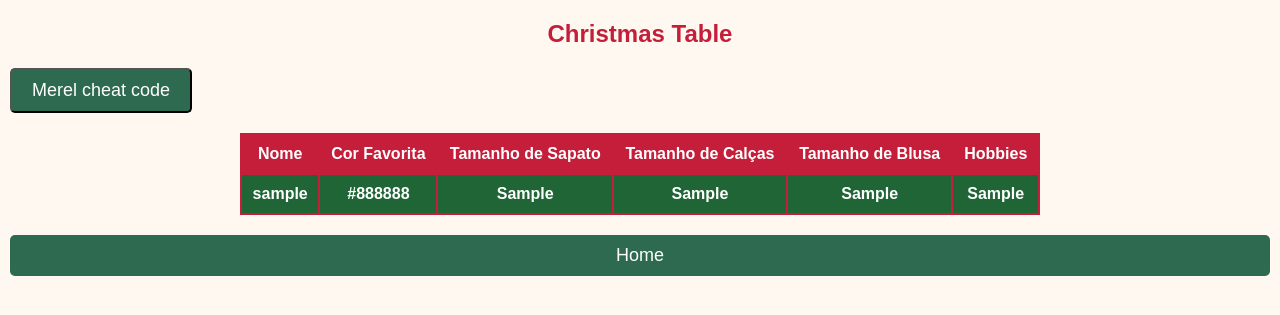
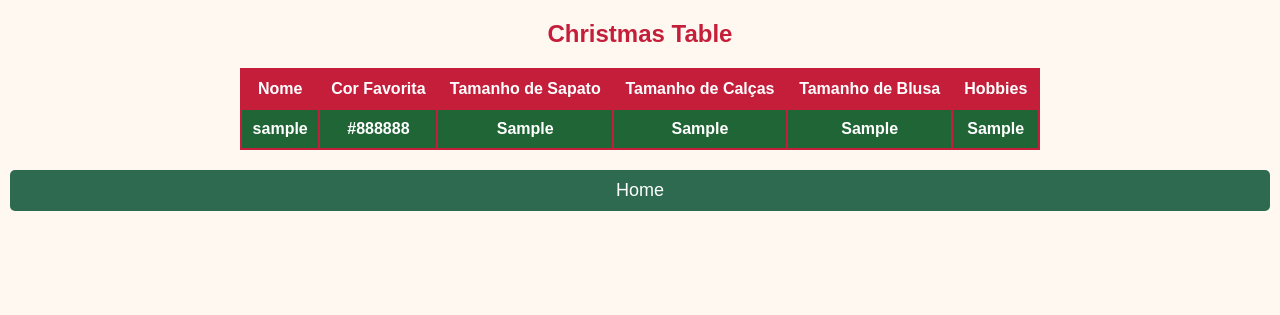
Before and after one commit to PedroRRomao/secret-santa, a Flask app: page /answers in a window 1280 px wide. Shown: the top 315 px of the page. Run offline with Flask 3, Linux system fonts and the light colour scheme; tables that the repository leaves empty hold one stand-in row (values such as "Sample post").

Commit message:
gunicorn

```diff
--- a/templates/answers.html
+++ b/templates/answers.html
@@ -6,7 +6,6 @@
 </head>
 <body>
     <h1>Christmas Table</h1>
-    <button id="toggle-language-button">Merel cheat code</button>
     <table>
         <thead>
             <tr>
```
